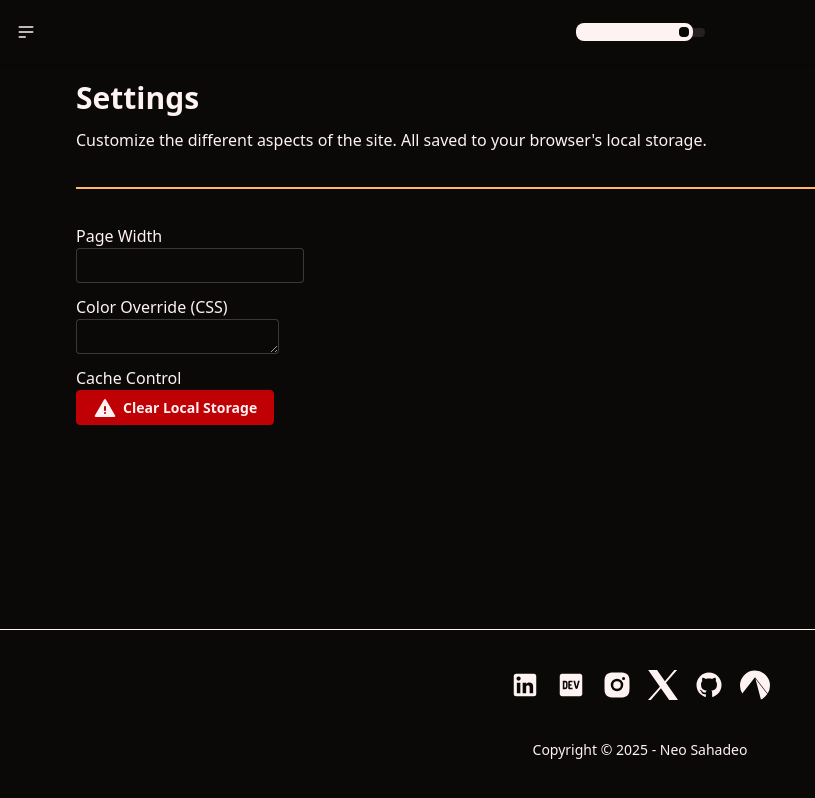
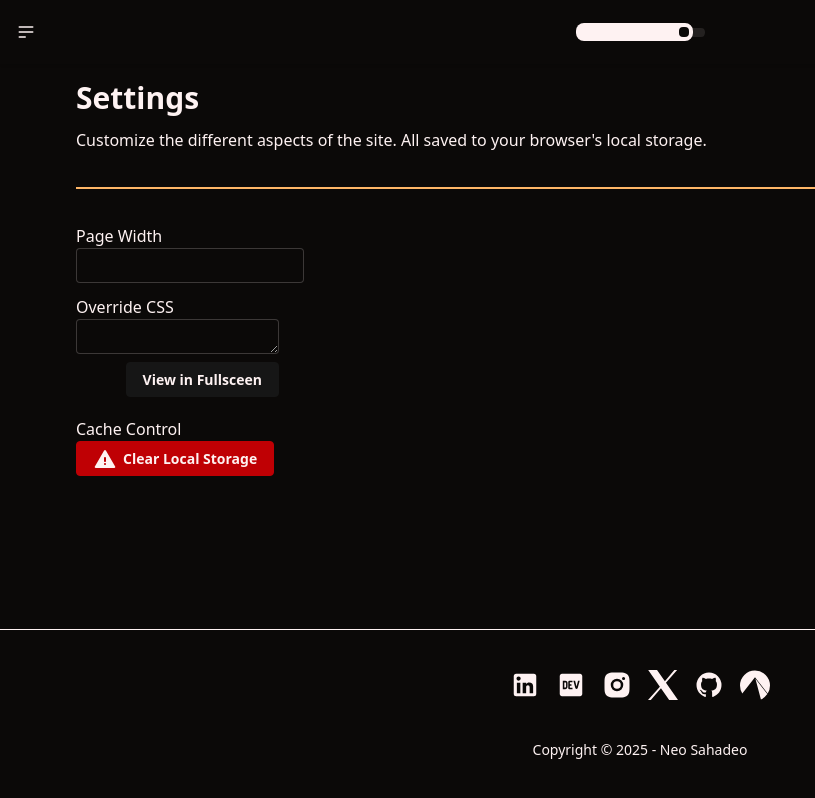
Before and after one commit to NeoSahadeo/neosahadeo.github.io, a SvelteKit app: page /settings in a window 1280 px wide. Shown: the whole page, without its empty margins (0-815 px from the left). Built offline with nearby package versions, Linux system fonts and the light colour scheme.

Commit message:
[fix] Fixed settings and docs

```diff
--- a/src/lib/components/header/Drawer.svelte
+++ b/src/lib/components/header/Drawer.svelte
@@ -27,7 +27,7 @@
 
 	const links = [
 		['Home', url_resolver('self')],
-		['Docs', url_resolver('self') + 'docs'],
+		// ['Docs', url_resolver('self') + 'docs'],
 		['Projects', url_resolver('self') + 'projects'],
 		['Tutorials', url_resolver('self') + 'tutorials'],
 		['Blogs', url_resolver('self') + 'blogs'],
--- a/src/routes/settings/+page.svelte
+++ b/src/routes/settings/+page.svelte
@@ -5,7 +5,14 @@
 	import { onMount } from 'svelte';
 	import WarningIcon from '$lib/components/icons/WarningIcon.svelte';
 
-	const settings = $state<any>({});
+	let settings = $state<any>({});
+	let css_fullscreen = $state(false);
+
+	$effect(() => {
+		if (css_fullscreen) {
+			document.body.style.overflowY = 'hidden';
+		}
+	});
 
 	onMount(() => {
 		settings.max_width = cache_control({
@@ -39,10 +46,11 @@
 			}}
 		/>
 	</div>
-	<div>
-		<p>Color Override (CSS)</p>
+	<div class="flex flex-col">
+		<p>Override CSS</p>
 		<textarea
-			class="input"
+			class={`input resize ${css_fullscreen ? 'absolute top-0 left-0 h-dvh w-full pt-2' : ''}`}
+			style={`${css_fullscreen ? 'z-index: 999;' : ''}`}
 			bind:value={settings.color_override}
 			onkeyup={() => {
 				if (!settings.color_override) {
@@ -61,6 +69,17 @@
 			}}
 		>
 		</textarea>
+		<button
+			onclick={() => (css_fullscreen = !css_fullscreen)}
+			class={`btn ${css_fullscreen ? 'absolute top-4 right-4' : 'my-2 ml-auto'}`}
+			style={`${css_fullscreen ? 'z-index: 9999;' : ''}`}
+		>
+			{#if css_fullscreen}
+				Exit Fullsceen
+			{:else}
+				View in Fullsceen
+			{/if}
+		</button>
 	</div>
 	<div>
 		<p>Cache Control</p>
```
